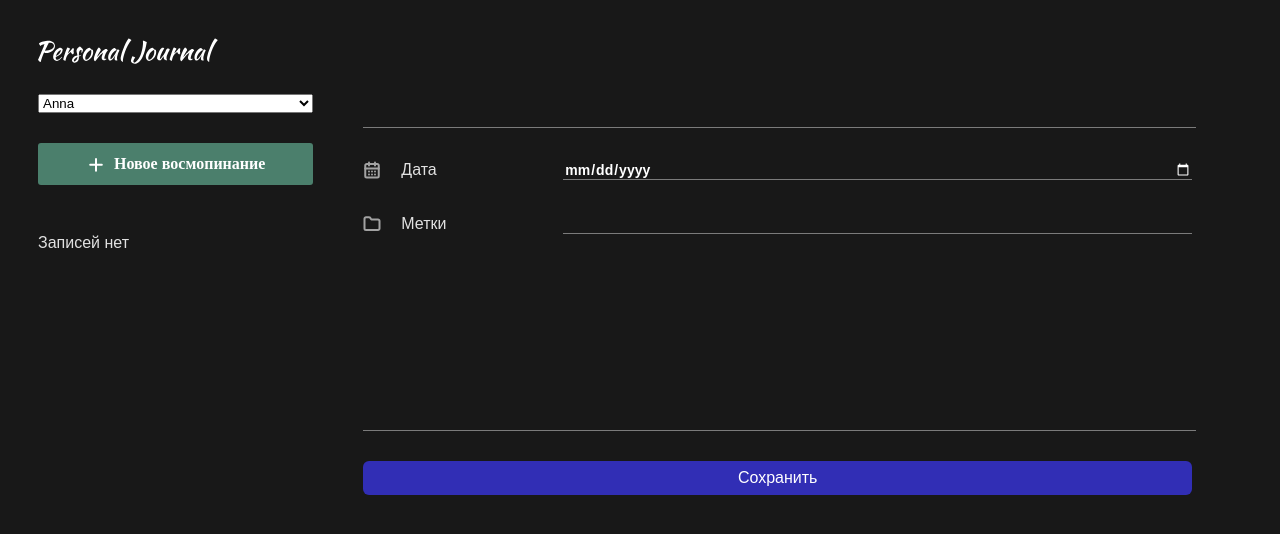
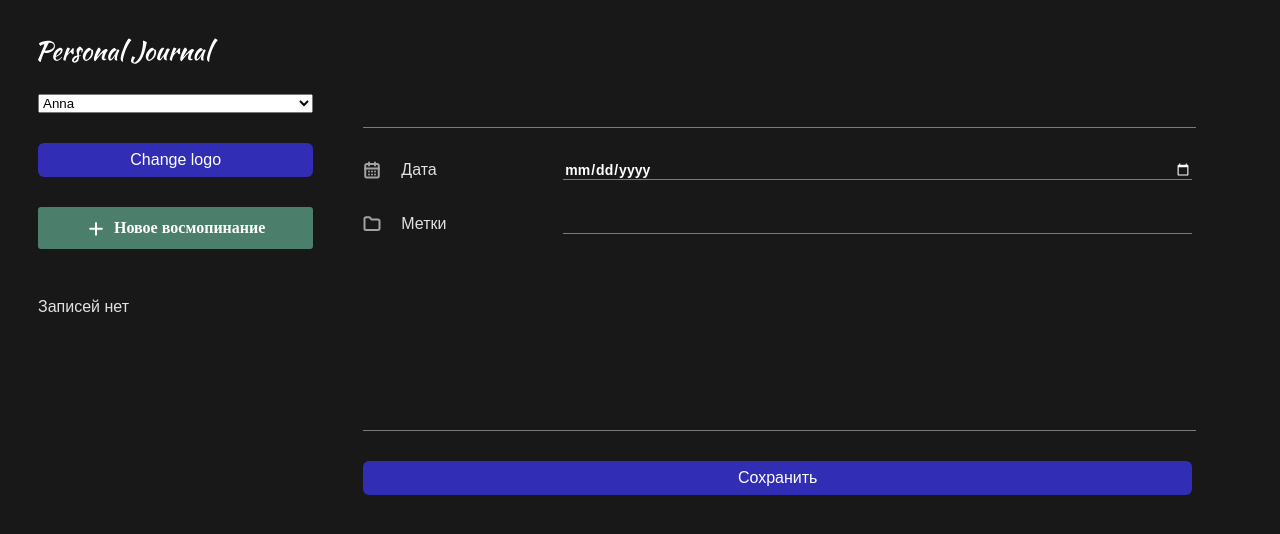
Before and after one commit to Khausta/react, a React (Vite) app: page / in a window 1280 px wide. Shown: the top 534 px of the page. Built offline with nearby package versions, Linux system fonts and the light colour scheme.

Commit message:
Example of how to work the Virtual DOM

```diff
--- a/src/components/Button/Button.jsx
+++ b/src/components/Button/Button.jsx
@@ -1,10 +1,10 @@
 import './Button.css';
 
-function Button( {text, onClick} ) {
+function Button({ children, onClick }) {
 
 
 	return (
-		<button onClick={onClick} className='button accent'>{text}</button>
+		<button onClick={onClick} className='button accent'>{children}</button>
 	);
 }
 
--- a/src/components/Header/Header.jsx
+++ b/src/components/Header/Header.jsx
@@ -1,12 +1,24 @@
+import { useState } from 'react';
+import Button from '../Button/Button';
 import SelectUser from '../SelectUser/SelectUser';
 import styles from './Header.module.css';
 
+const logos = ['/logo.svg', '/vite.svg' ];
+
 function Header() {
+
+	const [logoIndex, setLogoIndex] = useState(0);
+
+	const toggleLogo = () => {
+		// setLogoIndex(state => state === 0 ? 1 : 0);
+		setLogoIndex(state => Number(!state));
+	};
 
 	return (
 		<>
-			<img className={styles.logo} src=" /logo.svg" alt="Personal Journal Logotype" />
+			<img className={styles.logo} src={logos[logoIndex]} alt="Personal Journal Logotype" />
 			<SelectUser/>
+			<Button onClick={toggleLogo}>Change logo</Button>
 		</>
 
 	);
--- a/src/components/JournalForm/JournalForm.jsx
+++ b/src/components/JournalForm/JournalForm.jsx
@@ -98,7 +98,7 @@ function JournalForm({ onSubmit }) {
 			<textarea ref={textRef} onChange={changeValues} value={values.text} name="text" id="" cols="30" rows="10" className={classNames(styles['input'], {
 				[styles['invalid']]: !isValid.text
 			})}  ></textarea>
-			<Button text="Сохранить" />
+			<Button>Сохранить</Button>
 		</form>
 
 
```
